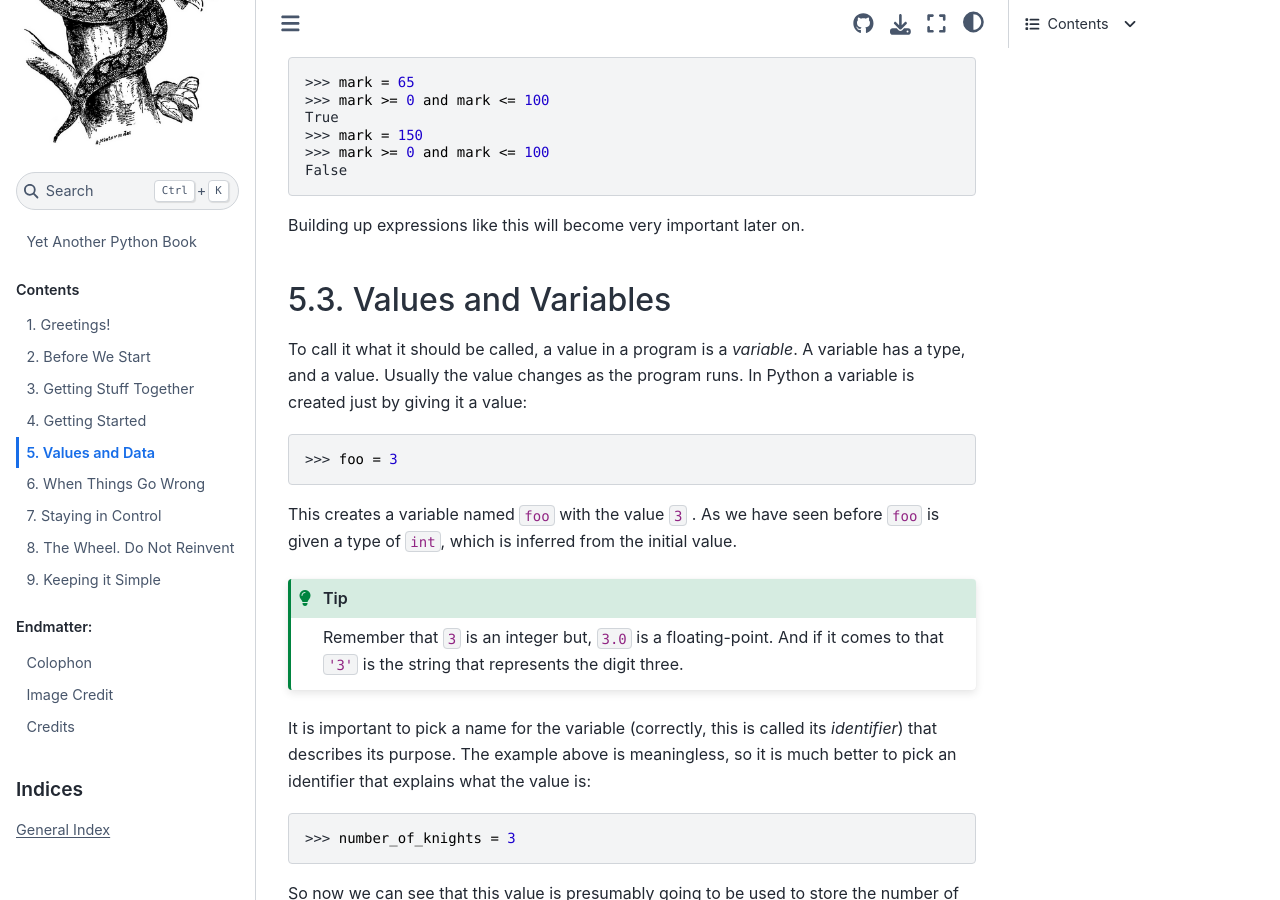
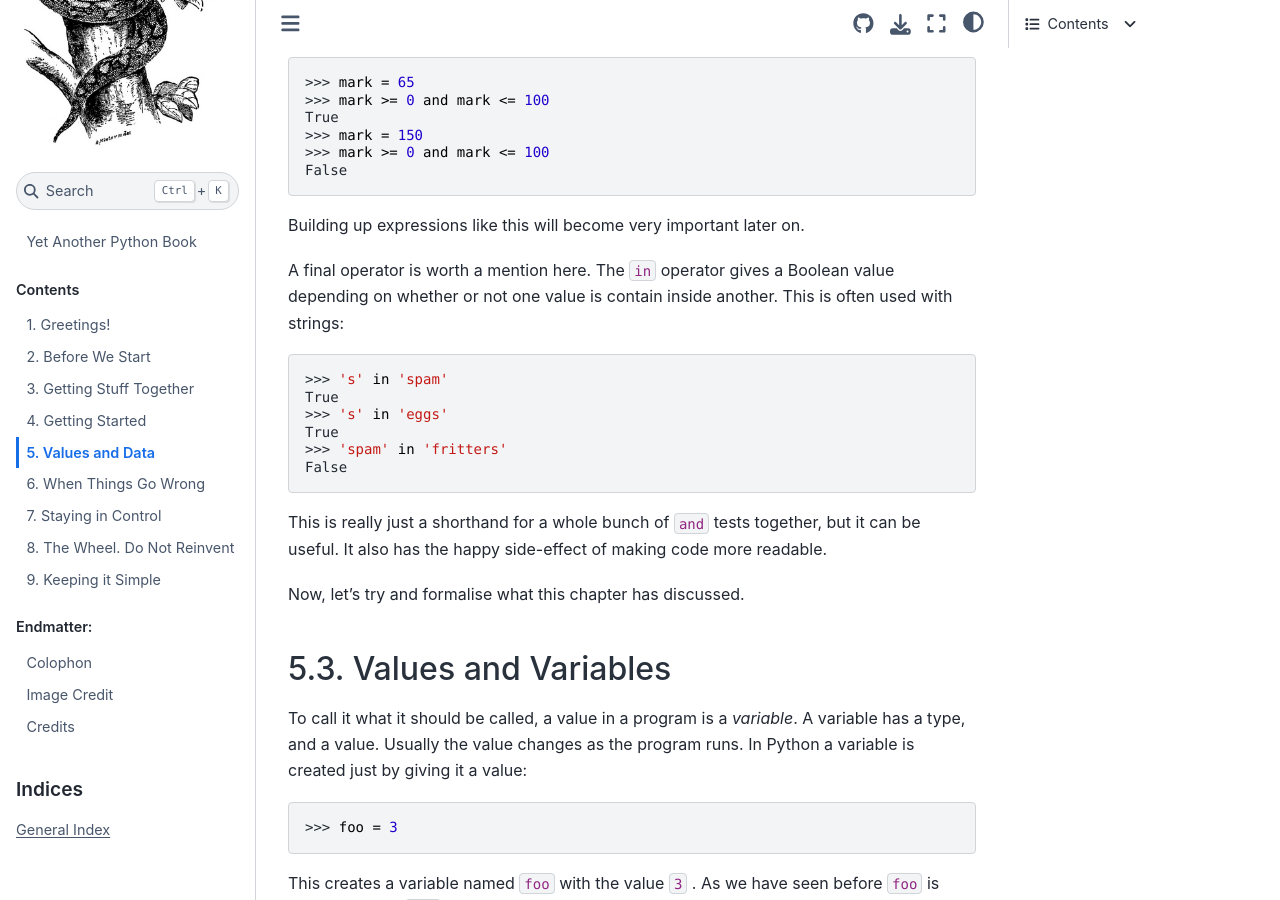
Before and after one commit to TonyJenkins/hungarian_phrasebook, a Sphinx documentation site: the page built from doc/source/040_values_and_data/index.rst, in a window 1280 px wide and 900 px high, scrolled down 16275 px. Built offline with Sphinx 7.4.7 and the Sphinx Book theme 1.1.4, drawn with Linux system fonts in a browser that asks for light colours.

Commit message:
Add 'in' section to Chap 4

```diff
--- a/doc/source/040_values_and_data/index.rst
+++ b/doc/source/040_values_and_data/index.rst
@@ -576,6 +576,21 @@ These operators can be combined with the Boolean operators to give complex expre
 
 Building up expressions like this will become very important later on.
 
+A final operator is worth a mention here. The ``in`` operator gives a Boolean value depending on whether or not one value is contain inside another. This is often used with strings:
+
+.. code-block::
+
+    >>> 's' in 'spam'
+    True
+    >>> 's' in 'eggs'
+    True
+    >>> 'spam' in 'fritters'
+    False
+
+This is really just a shorthand for a whole bunch of ``and`` tests together, but it can be useful. It also has the happy side-effect of making code more readable.
+
+Now, let's try and formalise what this chapter has discussed.
+
 Values and Variables
 ====================
 
```
